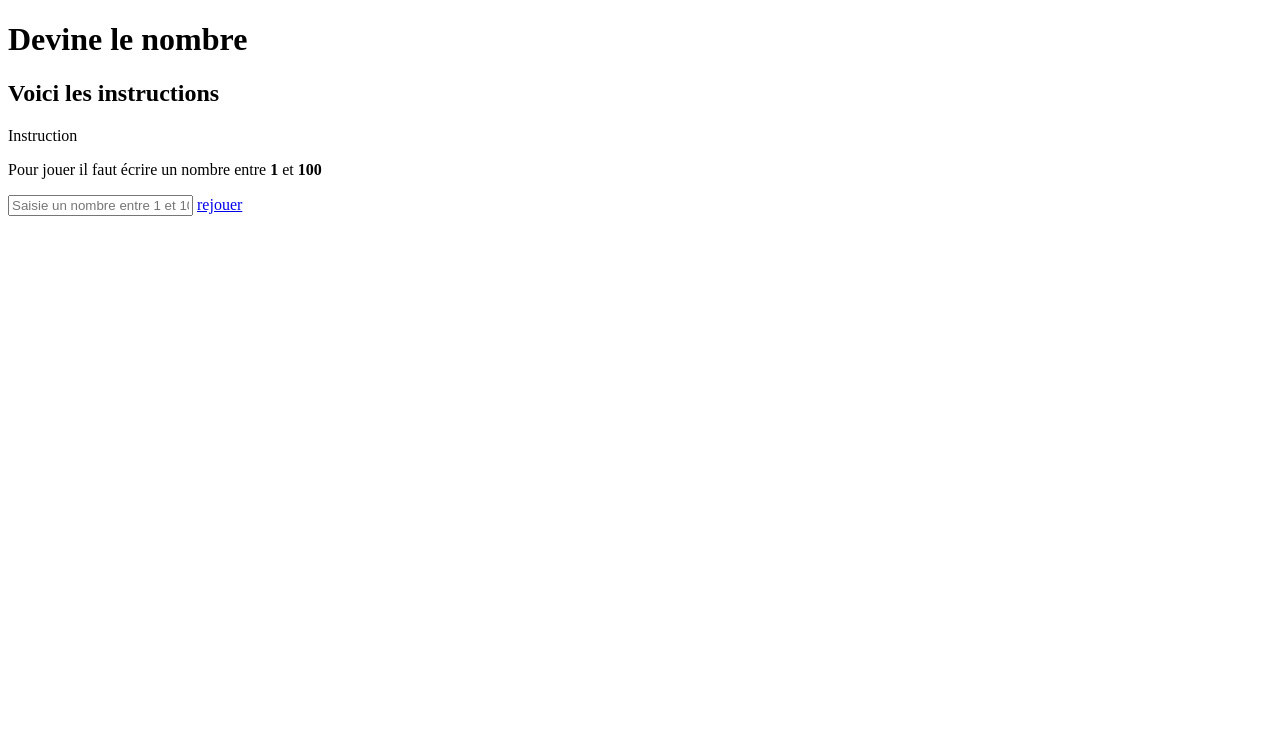
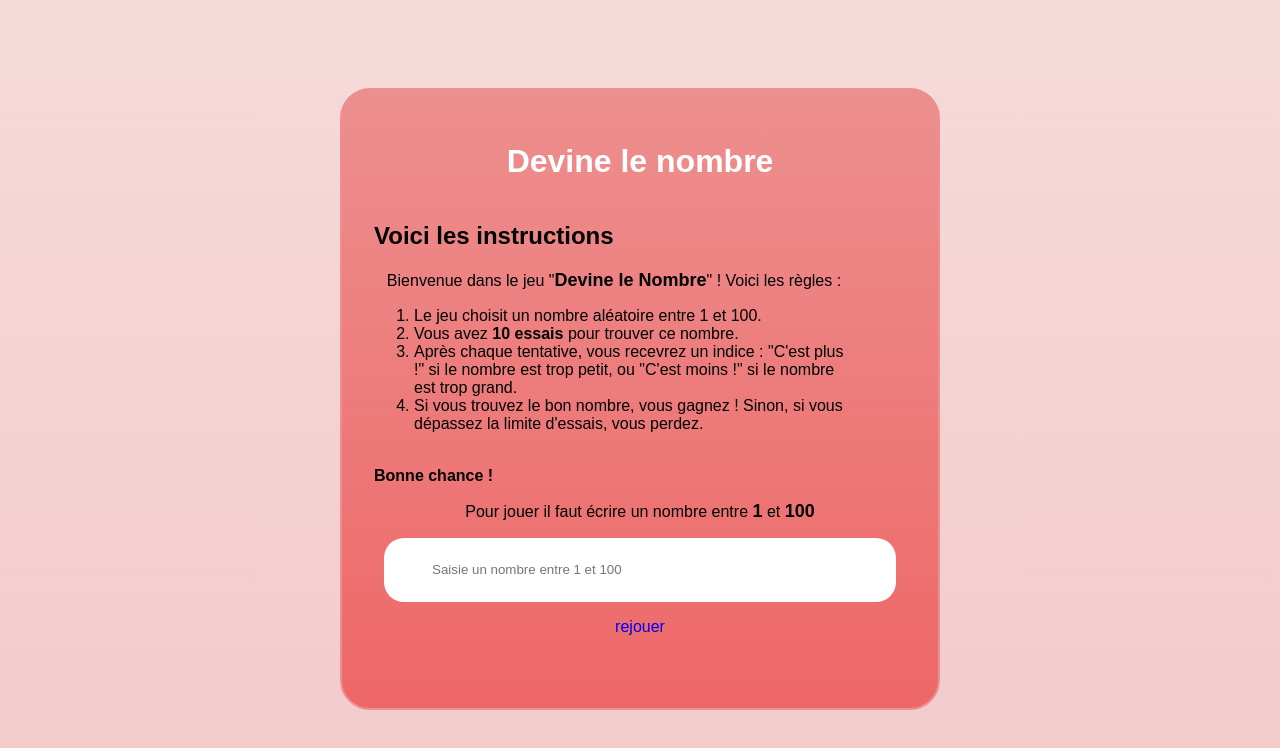
Before and after one commit to wandyseven/DEVINE_NMBR, a website: page DEVINE_NMBR/index.html in a window 1280 px wide. Drawn offline with Linux system fonts and the light colour scheme.

Commit message:
styles appliqué

```diff
--- a/DEVINE_NMBR/index.html
+++ b/DEVINE_NMBR/index.html
@@ -11,20 +11,34 @@
         <nav></nav>
     </header>
     <main>
+        <div class="all">
             <div class="h1">
                 <H1>Devine le nombre</H1>
             </div>
             <div class="container">
                 <div class="content">
                     <h2>Voici les instructions</h2>
-                <p>Instruction</p>
+                    <div class="p-intructions">
+                    <p>
+                        Bienvenue dans le jeu "<strong>Devine le Nombre</strong>" ! Voici les règles :<br>
+                        <ol>
+                            <li>Le jeu choisit un nombre aléatoire entre 1 et 100.</li>
+                            <li>Vous avez <strong>10 essais</strong> pour trouver ce nombre.</li>
+                            <li>Après chaque tentative, vous recevrez un indice : "C'est plus !" si le nombre est trop petit, ou "C'est moins !" si le nombre est trop grand.</li>
+                            <li>Si vous trouvez le bon nombre, vous gagnez ! Sinon, si vous dépassez la limite d'essais, vous perdez.</li>
+                        </ol>
+                        <br>
+                        <strong>Bonne chance !</strong>
+                      </p>
+                    </div>
+
 
                     <p>Pour jouer il faut écrire un nombre entre <strong>1</strong> et <strong>100</strong></p>
                     <form action="game">
                         <label for="user-input"></label>
                         <input type="text" id="user-input" placeholder="Saisie un nombre entre 1 et 100">
 
-                    <a href="index.html">rejouer</a>
+                        <a href="index.html" class="rejouer">rejouer</a>
 
 
                         <div class="resultat">
@@ -36,6 +50,7 @@
 
                 </div>
             </div>
+        </div>
     </main>
     <footer>
 
--- a/DEVINE_NMBR/scss/styles.scss
+++ b/DEVINE_NMBR/scss/styles.scss
@@ -0,0 +1,71 @@
+body {
+    background: linear-gradient(to top, rgb(242, 202, 202), rgb(246, 218, 218));
+    background-repeat: repeat;
+    height: 100vh;
+    font-family: Arial, sans-serif;
+    main {
+        display: flex;
+       justify-content: center;
+
+        .all {
+            margin: 5rem;
+            padding: 2rem;
+            border: 2px solid rgb(237, 143, 143);
+            border-radius: 30px;
+            background: linear-gradient(to bottom, rgb(237, 143, 143), rgb(238, 103, 103));
+
+            .h1 {
+                justify-content: center;
+                display: flex;
+                color: white;
+
+            }
+
+        }
+    }
+};
+
+.container {
+    .content {
+        .p-intructions{
+            width: 30rem;
+        }
+        p{
+            font-size: 16px;
+            text-align: center;
+            strong {
+                font-size: 18px;
+            }
+        }
+        form {
+            display: flex;
+            flex-direction: column;
+            margin: 5px 10px;
+
+            input {
+                height: 4rem;
+                width: 30rem;
+                border-radius: 20px;
+                border: none;
+                padding: 0 1rem;
+                margin-bottom: 1rem;
+            }
+            input::placeholder {
+                padding-left: 2rem;
+            }
+
+            a {
+                justify-content: center;
+                text-decoration: none;
+                text-align: center;
+            }
+        }
+        .text-resultat {
+            font-size: 35px;
+            color: white ;
+
+        }
+
+    }
+
+};
```
Also changed, not shown: DEVINE_NMBR/css/styles.css, 1 other file. Lines whose indentation alone changed are shown as unchanged.
